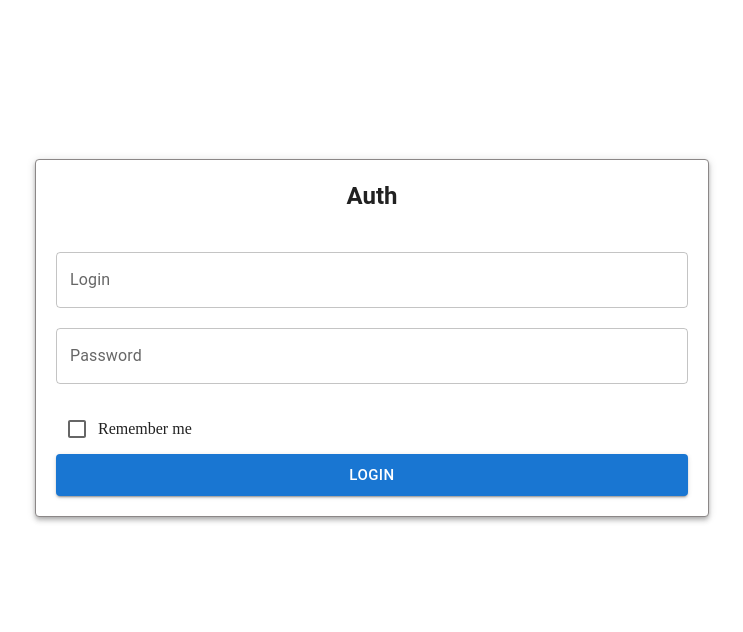
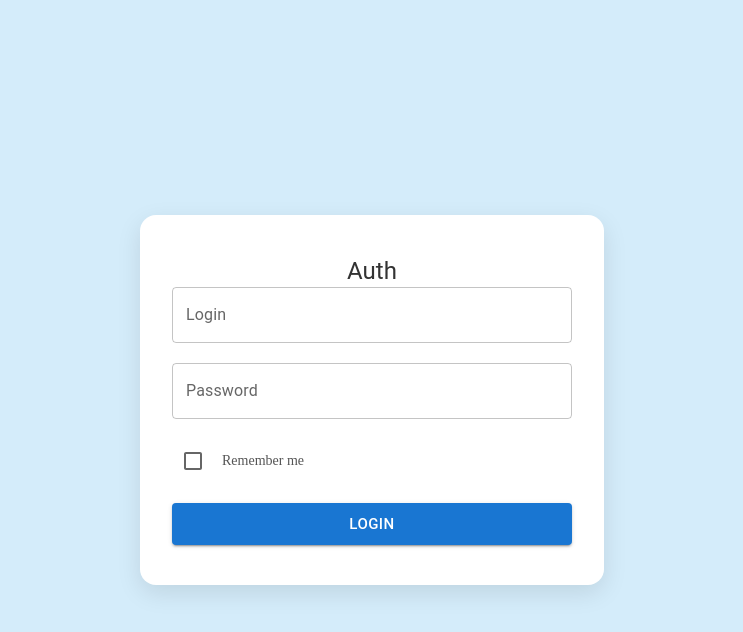
Before and after one commit to IhorMIX/Office-Front, a React (Create React App) app: page /auth in a window 1280 px wide. Shown: the top 632 px of the page, without its empty margins (268-1011 px from the left). Built offline with nearby package versions, Linux system fonts and the light colour scheme; no server answers.

Commit message:
style auth page

```diff
--- a/src/pages/AuthPage.tsx
+++ b/src/pages/AuthPage.tsx
@@ -1,3 +1,4 @@
+import React from "react";
 import { useNavigate } from "react-router-dom";
 import { useActions } from "../Hooks/StoreHook";
 import { ILoginData } from "../types/User";
@@ -5,17 +6,24 @@ import { SubmitHandler, useForm } from "react-hook-form";
 import { useLoginMutation } from "../services/authService";
 import { IAuthInformation } from "../types/AuthInfo";
 import styles from "../scss/authPage.module.scss";
-import { Button, Checkbox,  FormHelperText,  Paper, TextField, Typography } from "@mui/material";
-import React from "react";
-
+import {
+  Button,
+  Checkbox,
+  FormHelperText,
+  TextField,
+  Typography,
+} from "@mui/material";
 
 const AuthPage = () => {
-
   const navigate = useNavigate();
   const [authorize] = useLoginMutation();
   const { userLogin } = useActions();
 
-  const { handleSubmit, register, formState: { errors }} = useForm<ILoginData>({
+  const {
+    handleSubmit,
+    register,
+    formState: { errors },
+  } = useForm<ILoginData>({
     defaultValues: {
       login: "",
       password: "",
@@ -29,66 +37,68 @@ const AuthPage = () => {
       .unwrap()
       .then((payload: IAuthInformation) => {
         userLogin(payload);
-
         navigate("/");
       })
       .catch((error: string) => {
-        console.log(error)
+        console.log(error);
       });
   };
 
-  const loginLabel = "Login";
-  const passwordLabel = "Password";
-  const rememberMeLabel = "Remember me";
-  const loginButtonLabel = "Login";
-  const auth = "Auth";
-
   return (
     <div className={styles.container}>
-      <Paper elevation={4} classes={{ root: styles.root }}>
-        <Typography classes={{ root: styles.title }} variant='h5'>
-          {auth}
+      <div className={styles.authBox}>
+        <Typography classes={{ root: styles.title }} variant="h5">
+          Auth
         </Typography>
 
-        <form onSubmit={handleSubmit(onSubmit)}>
+        <form onSubmit={handleSubmit(onSubmit)} className={styles.form}>
           <TextField
             {...register("login", {
-              required: "Login is required"
+              required: "Login is required",
             })}
-            className={styles.field}
-            label={loginLabel}
+            className={styles.input}
+            label="Login"
             fullWidth
             error={!!errors.login}
-            helperText={errors.login && <FormHelperText error>{errors.login.message}</FormHelperText>}
+            helperText={
+              errors.login && (
+                <FormHelperText error>{errors.login.message}</FormHelperText>
+              )
+            }
           />
 
           <TextField
-            type='password'
+            type="password"
             {...register("password", {
-              required: "Password is required"
+              required: "Password is required",
             })}
-            className={styles.field}
-            label={passwordLabel}
+            className={styles.input}
+            label="Password"
             fullWidth
             error={!!errors.password}
-            helperText={errors.password && <FormHelperText error>{errors.password.message}</FormHelperText>}
+            helperText={
+              errors.password && (
+                <FormHelperText error>{errors.password.message}</FormHelperText>
+              )
+            }
           />
 
-          <div className={styles.isRemember}>
+          <div className={styles.rememberMe}>
             <Checkbox {...register("isNeedToRemember")} />
-            <p>{rememberMeLabel}</p>
+            <p>Remember me</p>
           </div>
 
           <Button
-            type='submit'
-            size='large'
-            variant='contained'
+            type="submit"
+            size="large"
+            variant="contained"
             fullWidth
+            className={styles.loginButton}
           >
-            {loginButtonLabel}
+            Login
           </Button>
         </form>
-      </Paper>
+      </div>
     </div>
   );
 };
--- a/src/scss/authPage.module.scss
+++ b/src/scss/authPage.module.scss
@@ -1,36 +1,60 @@
 .container {
   display: flex;
-    flex-direction: column;
   justify-content: center;
   align-items: center;
-    height: 80vh;
+  height: 100vh;
+  background: transparent;
+  padding: 0;
 }
 
-.root {
-    width: 50%;
-    padding: 20px;
-    border: 1px solid #8b8787;
-    margin-top: 20px;
-}
-
-.field {
-    margin-bottom: 20px !important;
+.authBox {
+  width: 100%;
+  max-width: 400px;
+  background-color: #ffffff;
+  border-radius: 16px;
+  box-shadow: 0 8px 24px rgba(0, 0, 0, 0.1);
+  padding: 40px 32px;
+  text-align: center;
 }
 
 .title {
-    text-align: center !important;
-    font-weight: bold !important;
-    margin-bottom: 40px !important;
+  font-size: 26px;
+  font-weight: 600;
+  color: #333;
+  margin-bottom: 24px;
 }
 
-.isRemember {
+.form {
+  display: flex;
+  flex-direction: column;
+  gap: 20px;
+}
+
+.rememberMe {
   display: flex;
   align-items: center;
+  gap: 8px;
+  font-size: 14px;
+  color: #555;
 }
 
-.regLink{
-    text-align: center;
-    *{
-        margin-top: 10px;
+.loginButton {
+  padding: 12px;
+  border-radius: 8px;
+  background-color: #1976d2;
+  color: white;
+  font-weight: 500;
+  text-transform: none;
+  transition: background-color 0.3s ease;
 }
+
+.loginButton:hover {
+  background-color: #1565c0;
 }
+
+html, body {
+  margin: 0;
+  padding: 0;
+  height: 100%;
+  background-color: #D4ECFA;
+}
```
Lines whose indentation alone changed are shown as unchanged.
